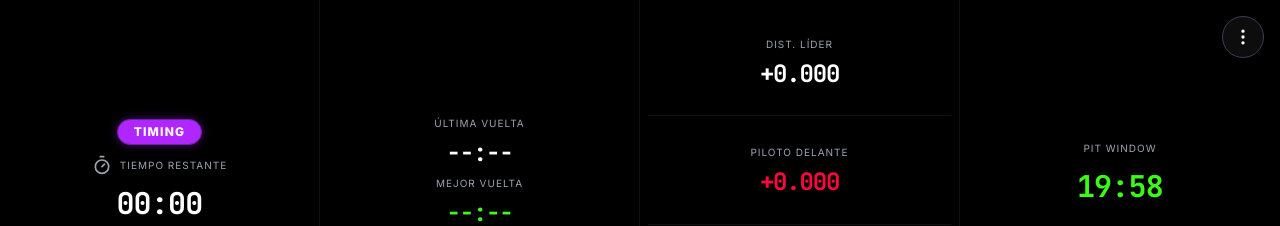
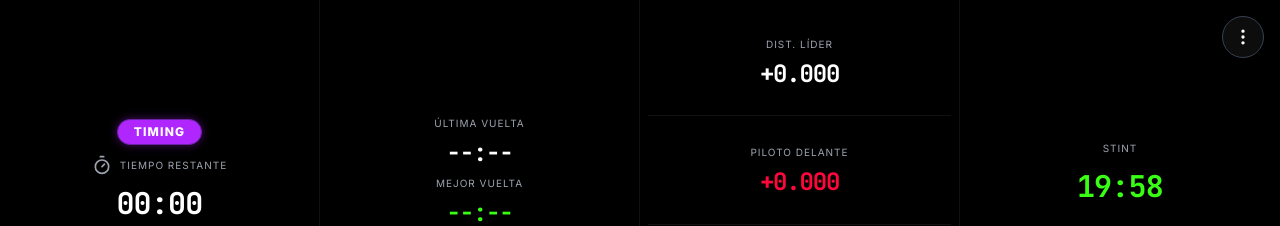
Before and after one commit to KTAPP22/APP, a React (Vite) app: page / in a window 1280 px wide. Both pictures are taken after typing "Sample" into the empty fields and a click on the button "COMENZAR CARRERA". Shown: the top 226 px of the page. Built offline with nearby package versions, Linux system fonts and the light colour scheme; no server answers.

Commit message:
Change 'Pit Window' text to 'Stint' in StintBlock

```diff
--- a/src/components/blocks/StintBlock.jsx
+++ b/src/components/blocks/StintBlock.jsx
@@ -72,7 +72,7 @@ export const StintBlock = () => {
   return (
     <div className="flex flex-col items-center justify-center p-2 bg-pure-black h-full relative overflow-hidden">
       <div className="text-gray-400 uppercase font-sans tracking-widest text-xs landscape:text-[10px] sm:text-base mb-1 sm:mb-2 text-center">
-        Pit Window {totalStints > 1 ? `(Stint ${currentStintIndex + 1}/${totalStints})` : ''}
+        Stint {totalStints > 1 ? `${currentStintIndex + 1}/${totalStints}` : ''}
       </div>
       <div className={cn("text-4xl landscape:text-3xl sm:text-7xl font-bold font-mono tracking-tight", colorClass)}>
         {displayValue}
```
